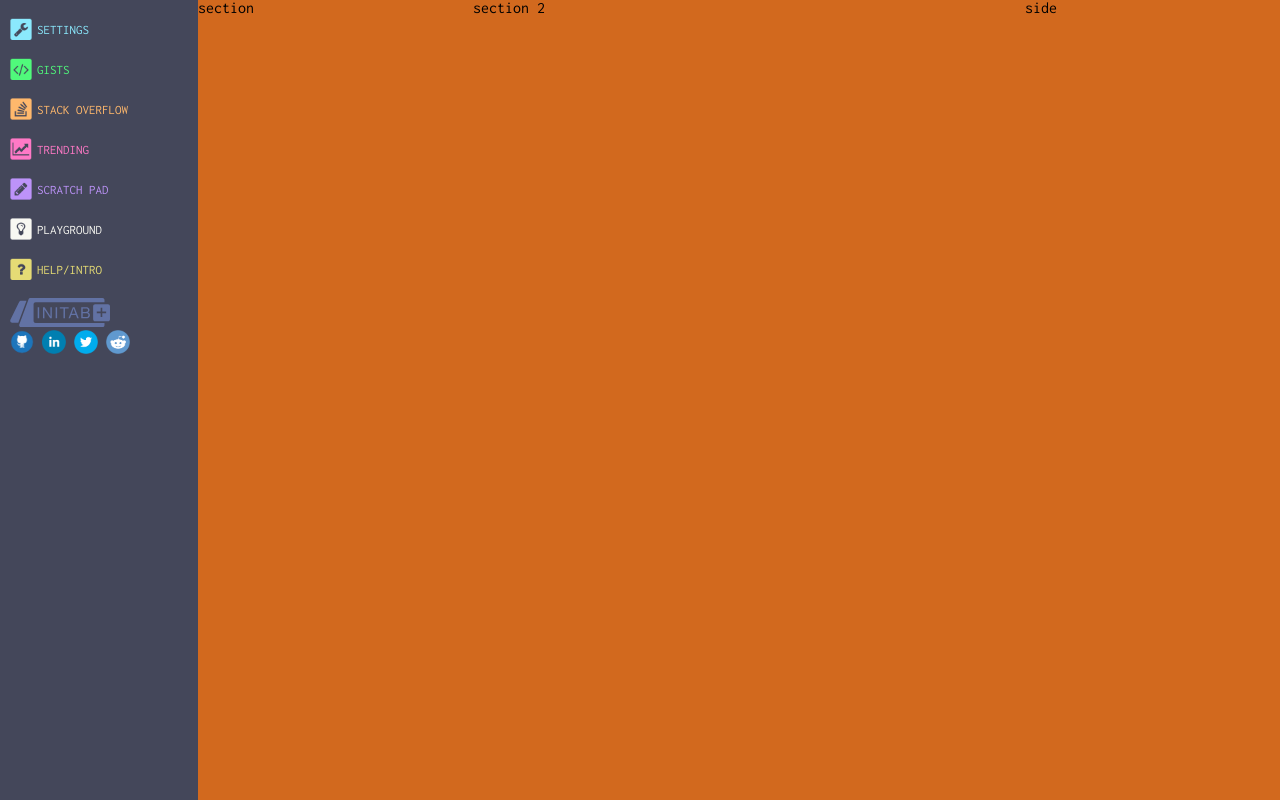
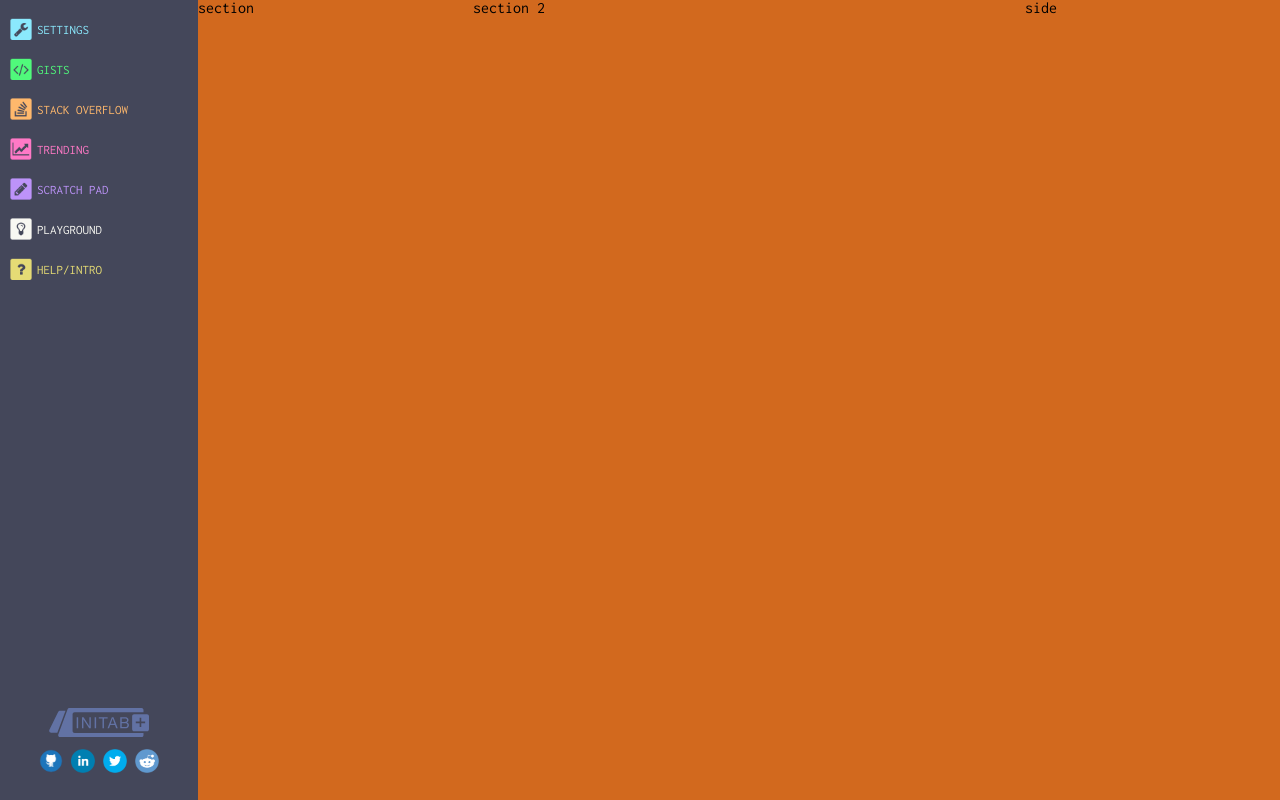
Before and after one commit to AlisonYoon/initab-clone, a website: page index.html in a window 1280 px wide. Drawn offline with nearby package versions, Linux system fonts and the light colour scheme.

Commit message:
nav done

```diff
--- a/scss/index.scss
+++ b/scss/index.scss
@@ -9,6 +9,9 @@
   nav {
     background: #44475a;
     padding: 0 10px;
+    display: flex;
+    flex-direction: column;
+    justify-content: space-between;
     ul {
       li {
         display: flex;
@@ -44,6 +47,14 @@
         }
       }
     }
+    .logo-socials {
+      margin-bottom: 18px;
+      width: 100%;
+      height: 80px;
+      display: flex;
+      flex-direction: column;
+      justify-content: space-around;
+      align-items: center;
       .initab-logo {
         width: 100px;
         height: auto;
@@ -63,3 +74,4 @@
       }
     }
   }
+}
```
Also changed, not shown: css/index.css, 1 other file. Lines whose indentation alone changed are shown as unchanged.
